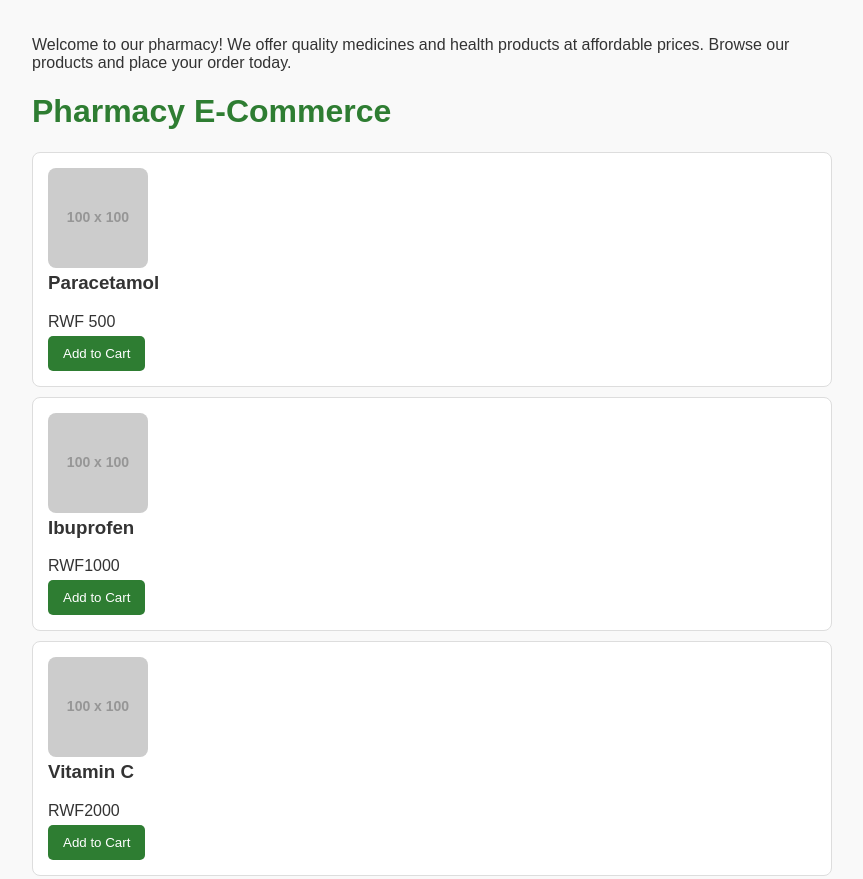
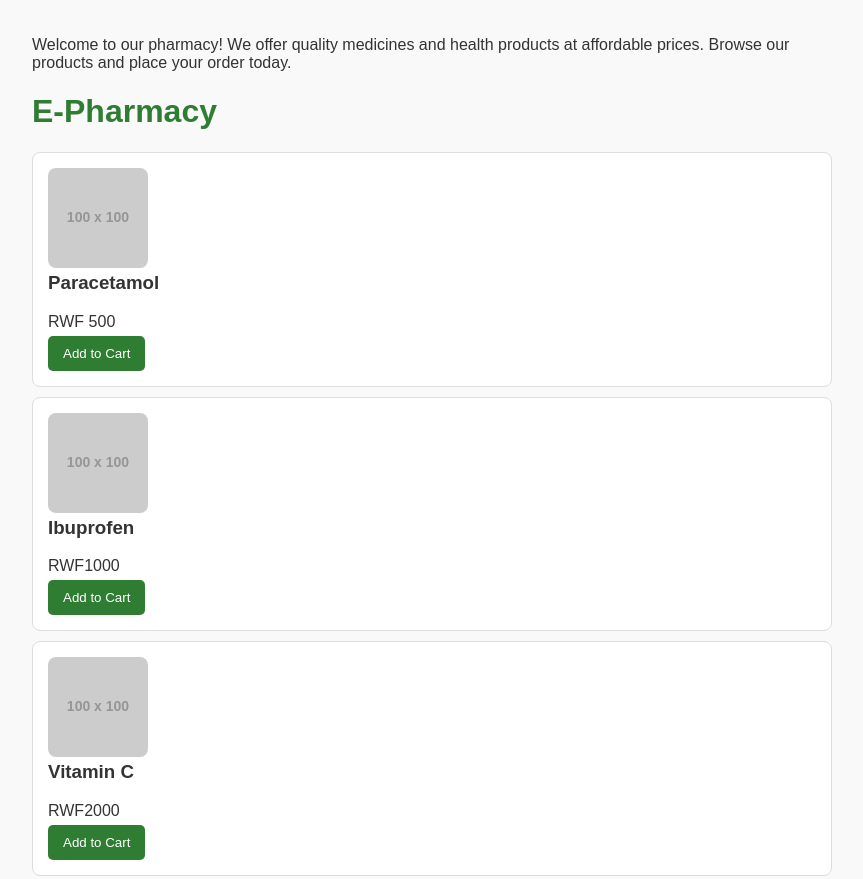
Before and after one commit to Ch589814/pharamacy-ecommerce, a plain HTML site: page index.html in a window 1280 px wide. Shown: the top 879 px of the page, without its empty margins (208-1071 px from the left). Drawn offline with Linux system fonts and the light colour scheme; placeholder pictures from the web are drawn by us.

Commit message:
Update index.html

```diff
--- a/index.html
+++ b/index.html
@@ -12,7 +12,7 @@
      <div class="welcome">
     <p>Welcome to our pharmacy! We offer quality medicines and health products at affordable prices. Browse our products and place your order today.</p>
   </div>
-    <h1>Pharmacy E-Commerce</h1>
+    <h1> E-Pharmacy</h1>
     <div class="product">
         <img src="https://via.placeholder.com/100" alt="Paracetamol">
         <h3>Paracetamol</h3>
```
